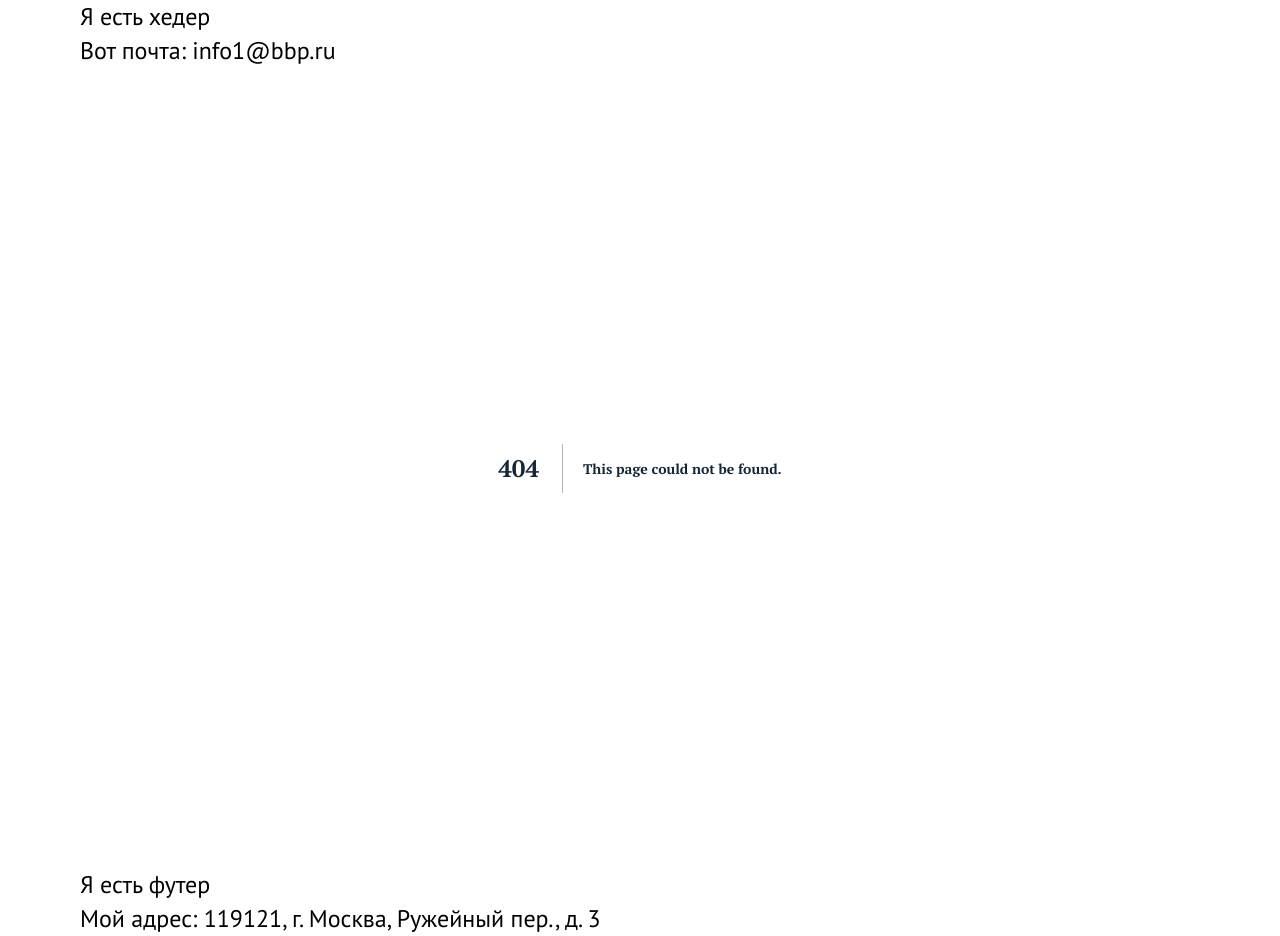
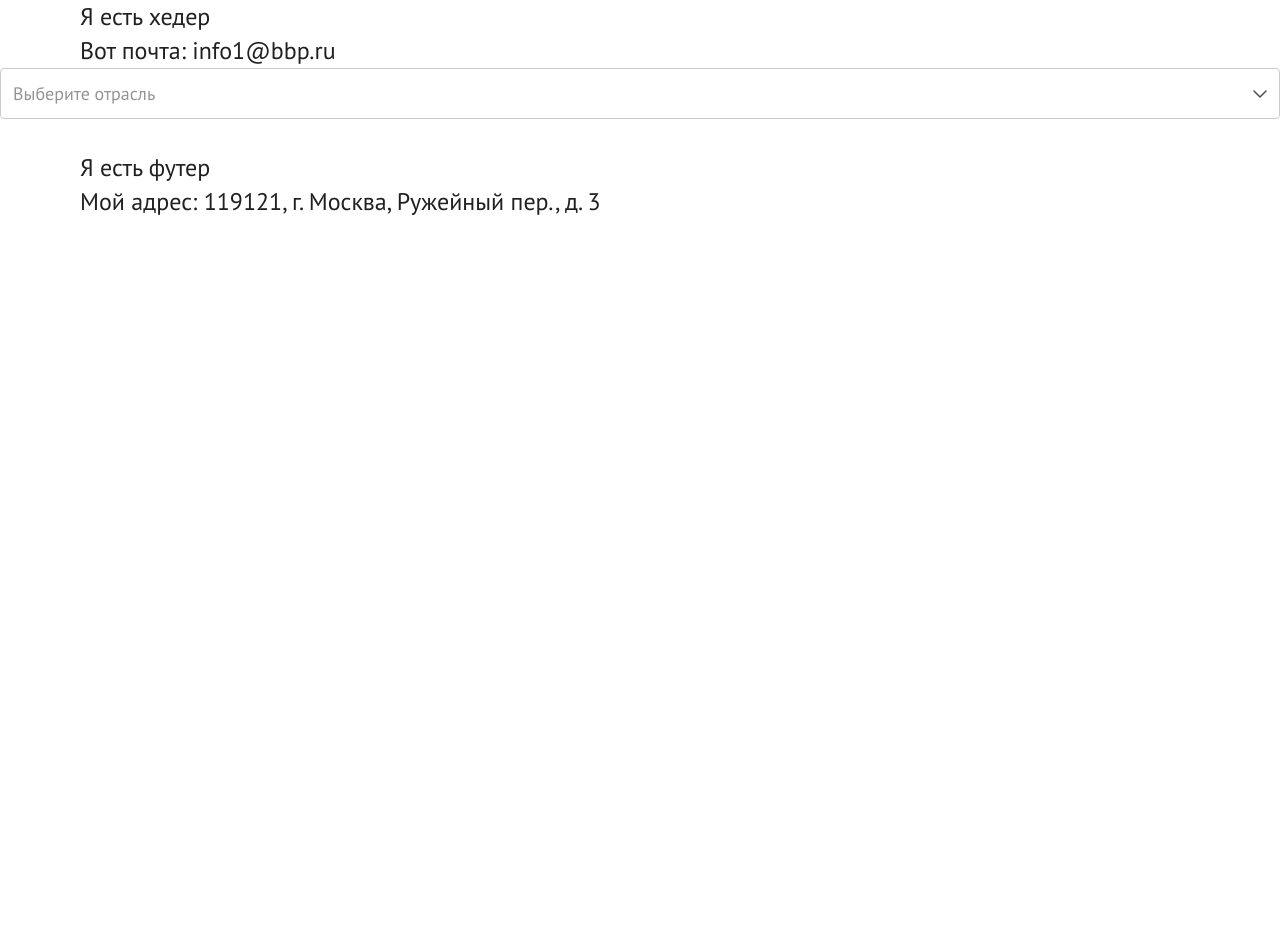
Before and after one commit to BBP-site/frontend, a Next.js app: page /projects in a window 1280 px wide. Before the commit this address had no page. After the commit the page ends 800 px from the top, so only its background shows below. Built offline with nearby package versions, Linux system fonts and the light colour scheme; what emotion-rgba would draw is missing.

Commit message:
#32 add select component

```diff
--- /dev/null
+++ b/src/components/common/Select/index.tsx
@@ -0,0 +1,104 @@
+import { FC, useState } from 'react';
+import { CSSObject } from '@emotion/react';
+import { useSelect } from 'downshift';
+
+import { colors, typography, shadows, time } from '@scripts/theme';
+
+import ArrowIcon from '@icons/arrow.svg';
+
+export interface ISelectItem {
+  label: string;
+  value: string | number;
+}
+
+interface ISelectProps {
+  items: ISelectItem[];
+  placeholder: string;
+  onChange: (value: string | number | null) => void;
+  css?: CSSObject;
+}
+
+const Select: FC<ISelectProps> = ({ items, onChange, placeholder = '', css, ...props }) => {
+  const [selectedItem, setSelectedItem] = useState<ISelectItem | null>(null);
+  const { isOpen, getToggleButtonProps, getMenuProps, highlightedIndex, getItemProps } = useSelect({
+    items,
+    selectedItem,
+    onSelectedItemChange: ({ selectedItem: newSelectedItem = null }) => {
+      setSelectedItem(newSelectedItem);
+      if (onChange) onChange(newSelectedItem?.value || null);
+    },
+  });
+
+  return (
+    <div css={{ position: 'relative', ...css }} {...props}>
+      <button
+        {...getToggleButtonProps()}
+        type="button"
+        css={{
+          width: '100%',
+          display: 'flex',
+          justifyContent: 'space-between',
+          alignItems: 'center',
+          padding: '12px',
+          backgroundColor: colors.white,
+          border: `1px solid ${colors.gray300}`,
+          borderRadius: '4px',
+          outline: 'none',
+          ':focus-visible': {
+            outline: `2px solid ${colors.cyan}`,
+            borderColor: 'transparent',
+          },
+        }}
+      >
+        <span css={{ ...typography.txt, color: colors.gray600, ...(selectedItem && { color: colors.black }) }}>
+          {selectedItem ? selectedItem.label : placeholder}
+        </span>
+        <ArrowIcon
+          css={{
+            path: {
+              stroke: colors.gray700,
+            },
+            transition: `transform ease ${time}`,
+            ...(!isOpen && { transform: 'rotate(-180deg)' }),
+          }}
+        />
+      </button>
+      <ul
+        {...getMenuProps()}
+        css={{
+          position: 'absolute',
+          top: '100%',
+          left: 0,
+          right: 0,
+          zIndex: 2,
+          backgroundColor: colors.white,
+          listStyle: 'none',
+          ':focus-visible': {
+            outline: `2px solid ${colors.cyan}`,
+          },
+          ...shadows.bottom,
+        }}
+      >
+        {isOpen &&
+          items.map((item, index) => (
+            <li
+              {...getItemProps({ item, index })}
+              key={`${item.value}`}
+              css={{
+                padding: '12px',
+                color: colors.black,
+                cursor: 'pointer',
+                ...typography.txt,
+                ...(highlightedIndex === index && { backgroundColor: colors.blueLight }),
+                ...(selectedItem?.value === item.value && { backgroundColor: colors.blue, color: colors.white }),
+              }}
+            >
+              <span className="text-sm text-gray-700">{item.label}</span>
+            </li>
+          ))}
+      </ul>
+    </div>
+  );
+};
+
+export default Select;
--- a/src/pages/index.tsx
+++ b/src/pages/index.tsx
@@ -41,5 +41,4 @@ const Home = () => (
     </div>
   </main>
 );
-
 export default Home;
--- /dev/null
+++ b/src/pages/projects.tsx
@@ -0,0 +1,23 @@
+import Select from '@components/common/Select';
+import { useState } from 'react';
+
+const Projects = () => {
+  const [type, setType] = useState<string | number | null>(null);
+
+  return (
+    <main css={{ height: '100%', marginBottom: '32px' }}>
+      <Select
+        placeholder="Выберите отрасль"
+        onChange={value => setType(value)}
+        items={[
+          { label: 'first', value: 'a1' },
+          { label: 'second', value: 2 },
+          { label: 'third', value: 'c3' },
+        ]}
+      />
+      <p>{type}</p>
+    </main>
+  );
+};
+
+export default Projects;
--- a/src/scripts/theme.ts
+++ b/src/scripts/theme.ts
@@ -24,6 +24,7 @@ export const colors = {
 
 export const shadows = {
   around: { boxShadow: `0px 0px 8px ${rgba(colors.black, 0.15)}` },
+  bottom: { boxShadow: `0px 8px 8px ${rgba(colors.black, 0.15)}` },
 };
 
 export const typography = {
```
Also changed, not shown: package.json (+5 -4 lines), 1 other file (tests, documents, lock files or other folders).
